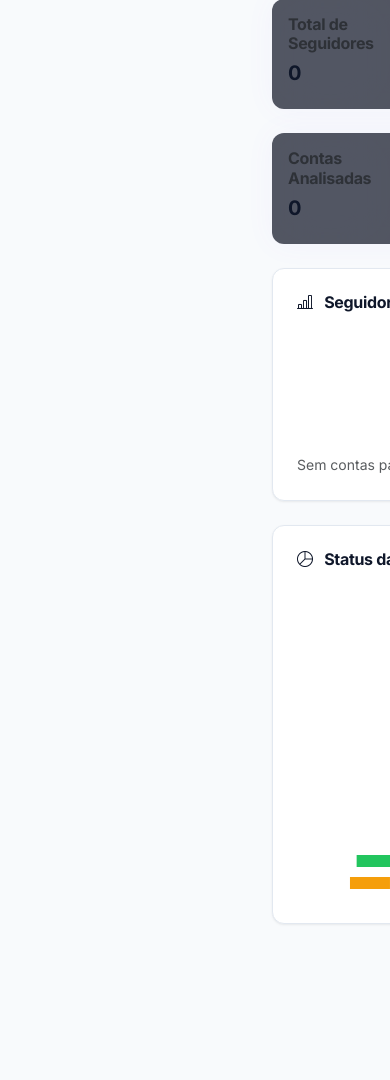
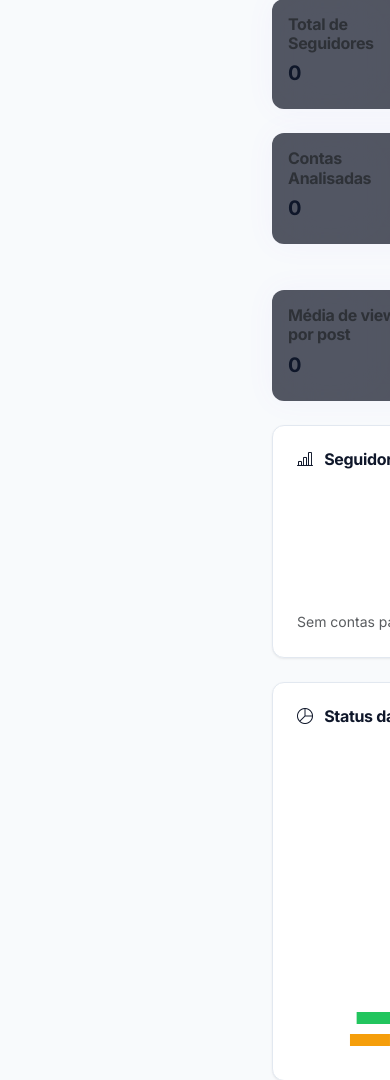
Before and after one commit to MuriloSCunha0/AutoInsta, a Django app: page /analytics/performance/ in a window 390 px wide. Shown: the part 81-1161 px from the top of the page. Run offline with Django 5.2, Linux system fonts and the light colour scheme; the visitor is signed in with stand-in values (Sample User, id 1); data that the repository does not hold is empty; parts of the project's set-up code (start-up, migrations or seed data) failed here and were passed over; some libraries are stand-ins or nearby versions.

Commit message:
fix(metricas): tira os numeros inventados de Top Posts e Performance
A auditoria pedida achou fabricacao de dado, nao so o bug de join:

Top Posts
  views = like_count * 8   # "Dummy view multiplier for display"
  Medido na Meta: post com 0 like tinha 87 views reais (a formula dava 0);
  com 7 likes dava 56, o real era 550. Agora as views vem de
  insights.metric(views) por expansao de campo — 1 chamada por conta, sem
  request extra por post. O ranking passa a ordenar por views reais.
  Cache versionado (v2) para nao servir o formato antigo.

Performance
  engagement_rate = posts_total * 0.1  # "A simple dummy formula"
  Nao vinha de dado nenhum. Trocado por visualizacoes reais (total/hoje) e
  media de views por post, ambas derivadas dos dados da Meta.

Auditado tambem: dashboard, Saude e as demais agregacoes — de tabela
unica, sem multiplicacao por join.

Co-Authored-By: Claude Opus 4.8 <noreply@anthropic.com>

```diff
--- a/apps/analytics/views.py
+++ b/apps/analytics/views.py
@@ -114,12 +114,18 @@ def performance(request):
     following_total = accounts.aggregate(Sum('following_count'))['following_count__sum'] or 0
     posts_total = accounts.aggregate(Sum('posts_count'))['posts_count__sum'] or 0
 
-    # Calculate a mock engagement rate based on followers vs posts (since we'd need full insights API for true reach)
-    engagement_rate = 0
-    if followers_total > 0:
-        # A simple dummy formula: assume each post gets 10% followers reach
-        engagement_rate = round((posts_total * 0.1), 2)
-        if engagement_rate > 100: engagement_rate = 100
+    # Visualizações REAIS da Meta (métrica `views` do /insights), já
+    # coletadas por conta pelo refresh periódico.
+    somas_views = accounts.aggregate(total=Sum('views_total'), hoje=Sum('views_today'))
+    views_total = somas_views['total'] or 0
+    views_today = somas_views['hoje'] or 0
+
+    # Média de views por publicação — número derivado de dados reais.
+    # Antes aqui havia uma "taxa de engajamento" inventada
+    # (`posts_total * 0.1`, comentada no código como "dummy formula"),
+    # que não vinha de dado nenhum.
+    views_por_post = round(views_total / posts_total, 1) if posts_total else 0
+
 
     # Dados para os gráficos (Chart.js)
     import json
@@ -137,7 +143,9 @@ def performance(request):
         'followers_total': followers_total,
         'following_total': following_total,
         'posts_total': posts_total,
-        'engagement_rate': engagement_rate,
+        'views_total': views_total,
+        'views_today': views_today,
+        'views_por_post': views_por_post,
         'accounts_count': accounts.count(),
         'chart_accounts': json.dumps(chart_accounts),
         'chart_followers': json.dumps(chart_followers),
@@ -153,6 +161,19 @@ def performance(request):
 import requests
 from django.core.cache import cache
 
+def _views_da_midia(media):
+    """Views reais que vieram em `insights.metric(views)`; 0 se a Meta não deu.
+
+    Formato: {"insights": {"data": [{"name": "views", "values": [{"value": N}]}]}}
+    """
+    for item in ((media.get('insights') or {}).get('data') or []):
+        if item.get('name') == 'views':
+            valores = item.get('values') or []
+            if valores:
+                return valores[0].get('value') or 0
+    return 0
+
+
 @login_required
 def top_posts(request):
     accounts = InstagramAccount.objects.filter(owner=request.user, status='active').exclude(meta_access_token='')
@@ -163,7 +184,8 @@ def top_posts(request):
     total_comments = 0
 
     for account in accounts:
-        cache_key = f'ig_media_{account.id}'
+        # v2: o formato mudou (passou a incluir insights/views reais).
+        cache_key = f'ig_media_v2_{account.id}'
         media_data = cache.get(cache_key)
 
         if not media_data:
@@ -171,7 +193,13 @@ def top_posts(request):
             ig_user_id = account.ig_user_id or 'me'
             url = f"https://graph.instagram.com/v23.0/{ig_user_id}/media"
             params = {
-                'fields': 'id,caption,media_type,media_url,permalink,thumbnail_url,timestamp,username,comments_count,like_count',
+                # insights.metric(views) traz as VIEWS REAIS de cada mídia na
+                # mesma chamada (expansão de campo) — sem 1 request por post.
+                'fields': (
+                    'id,caption,media_type,media_url,permalink,thumbnail_url,'
+                    'timestamp,username,comments_count,like_count,'
+                    'insights.metric(views)'
+                ),
                 'access_token': account.get_meta_token(),
                 'limit': 20
             }
@@ -190,9 +218,10 @@ def top_posts(request):
             m['account_username'] = account.ig_username
             m['account_pic'] = account.profile_pic_url
 
-            # Instagram sometimes returns views as part of insights, but for now we'll approximate
-            # if we can't get true views without the insights permission on the exact media.
-            m['views'] = m.get('like_count', 0) * 8  # Dummy view multiplier for display
+            # Views REAIS da Meta (vinham de `insights.metric(views)`).
+            # Antes isto era `like_count * 8`, um multiplicador inventado —
+            # com 0 like mostrava 0 views quando o real eram 87.
+            m['views'] = _views_da_midia(m)
 
             all_media.append(m)
 
@@ -200,8 +229,12 @@ def top_posts(request):
             total_likes += m.get('like_count', 0)
             total_comments += m.get('comments_count', 0)
 
-    # Sort by engagement (likes + comments)
-    all_media.sort(key=lambda x: x.get('like_count', 0) + x.get('comments_count', 0), reverse=True)
+    # Os melhores são os mais vistos; likes+comentários desempatam.
+    all_media.sort(
+        key=lambda x: (x.get('views', 0),
+                       x.get('like_count', 0) + x.get('comments_count', 0)),
+        reverse=True,
+    )
 
     top_media = all_media[:9] # Top 9 posts
 
@@ -259,6 +292,6 @@ def sync_top_posts(request):
     from django.contrib import messages
     accounts = InstagramAccount.objects.filter(owner=request.user)
     for acc in accounts:
-        cache.delete(f'ig_media_{acc.id}')
+        cache.delete(f'ig_media_v2_{acc.id}')
     messages.success(request, 'Insights re-sincronizados a partir da API do Instagram.')
     return redirect('analytics:top_posts')
--- a/templates/analytics/performance.html
+++ b/templates/analytics/performance.html
@@ -1,4 +1,5 @@
 {% extends 'base.html' %}
+{% load humanize %}
 {% block title %}Performance - SandraoFlow{% endblock %}
 {% block page_title %}Performance{% endblock %}
 {% block content %}
@@ -23,8 +24,15 @@
     </div>
     <div class="col-6 col-md-3">
         <div class="card glass-modal p-3 border-0">
-            <h6 class="text-muted">Taxa de Engajamento</h6>
-            <h3 class="text-white">{{ engagement_rate }}%</h3>
+            <h6 class="text-muted">Visualizações (total)</h6>
+            <h3 class="text-white">{{ views_total|intcomma }}</h3>
+            <small class="text-success">{{ views_today|intcomma }} hoje</small>
+        </div>
+    </div>
+    <div class="col-6 col-md-3">
+        <div class="card glass-modal p-3 border-0">
+            <h6 class="text-muted">Média de views por post</h6>
+            <h3 class="text-white">{{ views_por_post|intcomma }}</h3>
         </div>
     </div>
 </div>
--- a/templates/analytics/top_posts.html
+++ b/templates/analytics/top_posts.html
@@ -1,5 +1,6 @@
 {% extends 'base.html' %}
 {% load static %}
+{% load humanize %}
 
 {% block title %}Top Posts - SandraoFlow{% endblock %}
 {% block page_title %}Top Posts{% endblock %}
@@ -34,7 +35,7 @@
                 </div>
                 <h6 class="text-muted mb-0 fw-semibold text-uppercase" style="font-size: 0.75rem; letter-spacing: 1px;">Views Totais</h6>
             </div>
-            <h2 class="text-white fw-bold mb-1" style="font-size: 2.2rem; letter-spacing: -1px;">{{ total_views }}</h2>
+            <h2 class="text-white fw-bold mb-1" style="font-size: 2.2rem; letter-spacing: -1px;">{{ total_views|intcomma }}</h2>
             <div class="text-success small fw-semibold"><i class="bi bi-arrow-up-right"></i> Com base nas últimas mídias</div>
         </div>
     </div>
@@ -95,7 +96,7 @@
                 <!-- Engagement Overlay -->
                 <div class="position-absolute bottom-0 start-0 w-100 p-3" style="background: linear-gradient(to top, rgba(0,0,0,0.9), transparent);">
                     <div class="d-flex justify-content-between text-white fw-bold small">
-                        <span><i class="bi bi-play-fill"></i> {{ media.views|default:0 }}</span>
+                        <span><i class="bi bi-play-fill"></i> {{ media.views|default:0|intcomma }}</span>
                         <span><i class="bi bi-heart-fill text-danger"></i> {{ media.like_count|default:0 }}</span>
                         <span><i class="bi bi-chat-fill text-primary"></i> {{ media.comments_count|default:0 }}</span>
                     </div>
```
Also changed, not shown: apps/analytics/tests_metricas.py (added, +76 -0 lines).
